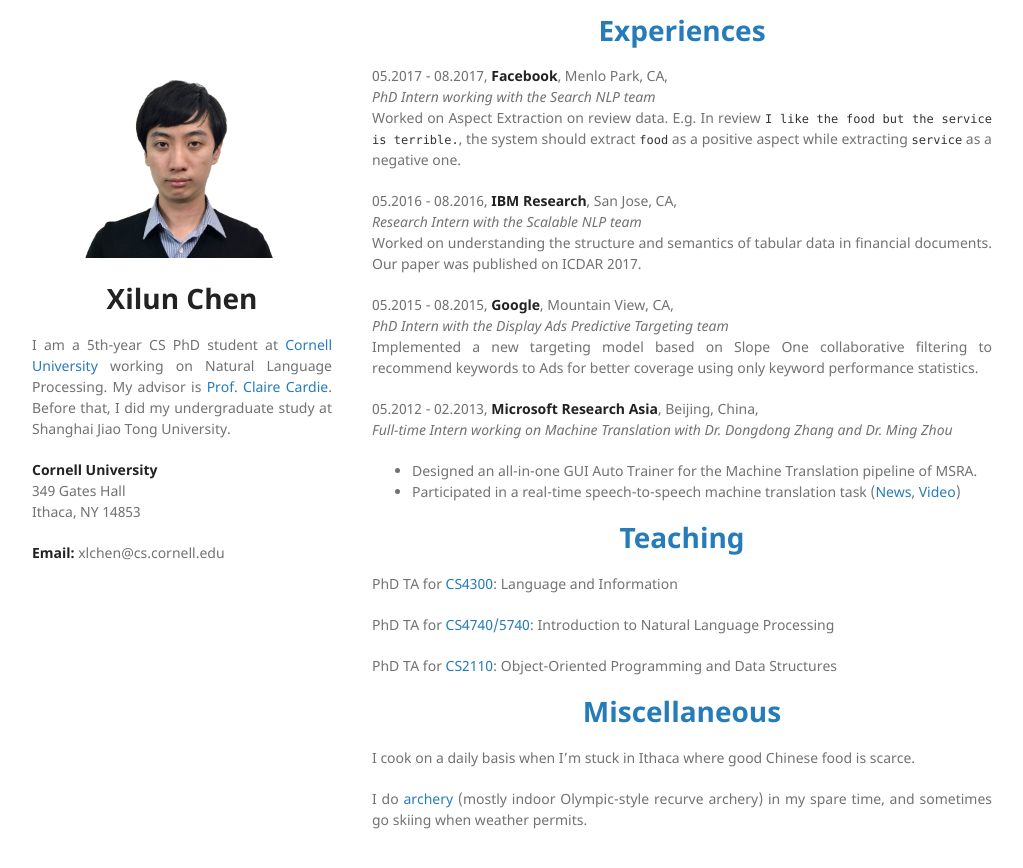
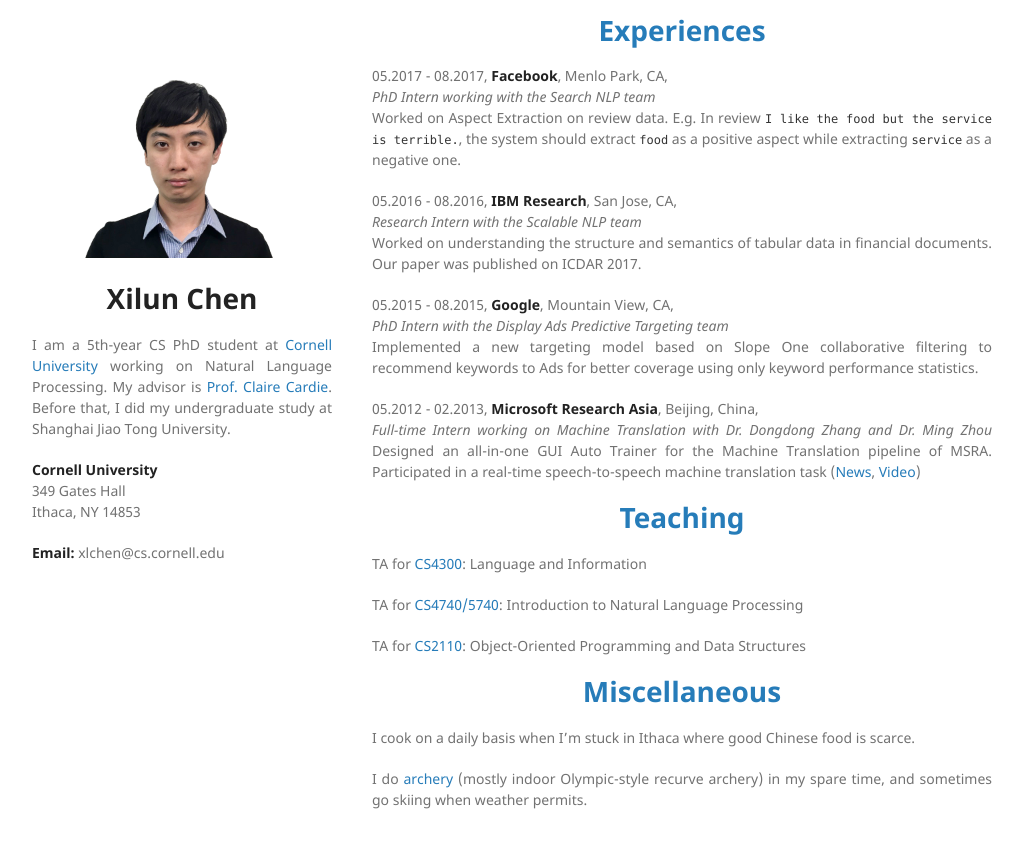
Before and after one commit to ccsasuke/ccsasuke.github.io, a Jekyll site: the page built from index.md, in a window 1280 px wide and 900 px high, scrolled down 996 px. Shown: the top 868 px of the window, without its empty margins (128-1151 px from the left). Built offline with Jekyll 4.4.1, drawn with Linux system fonts in a browser that asks for light colours; our own code applies the rules of GitHub Pages for plain Markdown files.

```diff
--- a/index.md
+++ b/index.md
@@ -53,16 +53,16 @@ Implemented a new targeting model based on Slope One collaborative filtering to
 
 05.2012 - 02.2013, **Microsoft Research Asia**, Beijing, China,<br>
 *Full-time Intern working on Machine Translation with Dr. Dongdong Zhang and Dr. Ming Zhou*
-* Designed an all-in-one GUI Auto Trainer for the Machine Translation pipeline of MSRA.
-* Participated in a real-time speech-to-speech machine translation task ([News](http://www.bbc.co.uk/news/technology-20266427), [Video](https://www.youtube.com/watch?v=Nu-nlQqFCKg))
+Designed an all-in-one GUI Auto Trainer for the Machine Translation pipeline of MSRA.
+Participated in a real-time speech-to-speech machine translation task ([News](http://www.bbc.co.uk/news/technology-20266427), [Video](https://www.youtube.com/watch?v=Nu-nlQqFCKg))
 
 
 # [Teaching](#teach)
-PhD TA for [CS4300](http://www.cs.cornell.edu/courses/cs4300/2017sp/): Language and Information
+TA for [CS4300](http://www.cs.cornell.edu/courses/cs4300/2017sp/): Language and Information
 
-PhD TA for [CS4740/5740](https://www.cs.cornell.edu/courses/cs4740/2015sp/): Introduction to Natural Language Processing
+TA for [CS4740/5740](https://www.cs.cornell.edu/courses/cs4740/2015sp/): Introduction to Natural Language Processing
 
-PhD TA for [CS2110](https://www.cs.cornell.edu/courses/cs2110/2014fa): Object-Oriented Programming and Data Structures
+TA for [CS2110](https://www.cs.cornell.edu/courses/cs2110/2014fa): Object-Oriented Programming and Data Structures
 
 
 # [Miscellaneous](#misc)
```
Also changed, not shown: 1 other file.
